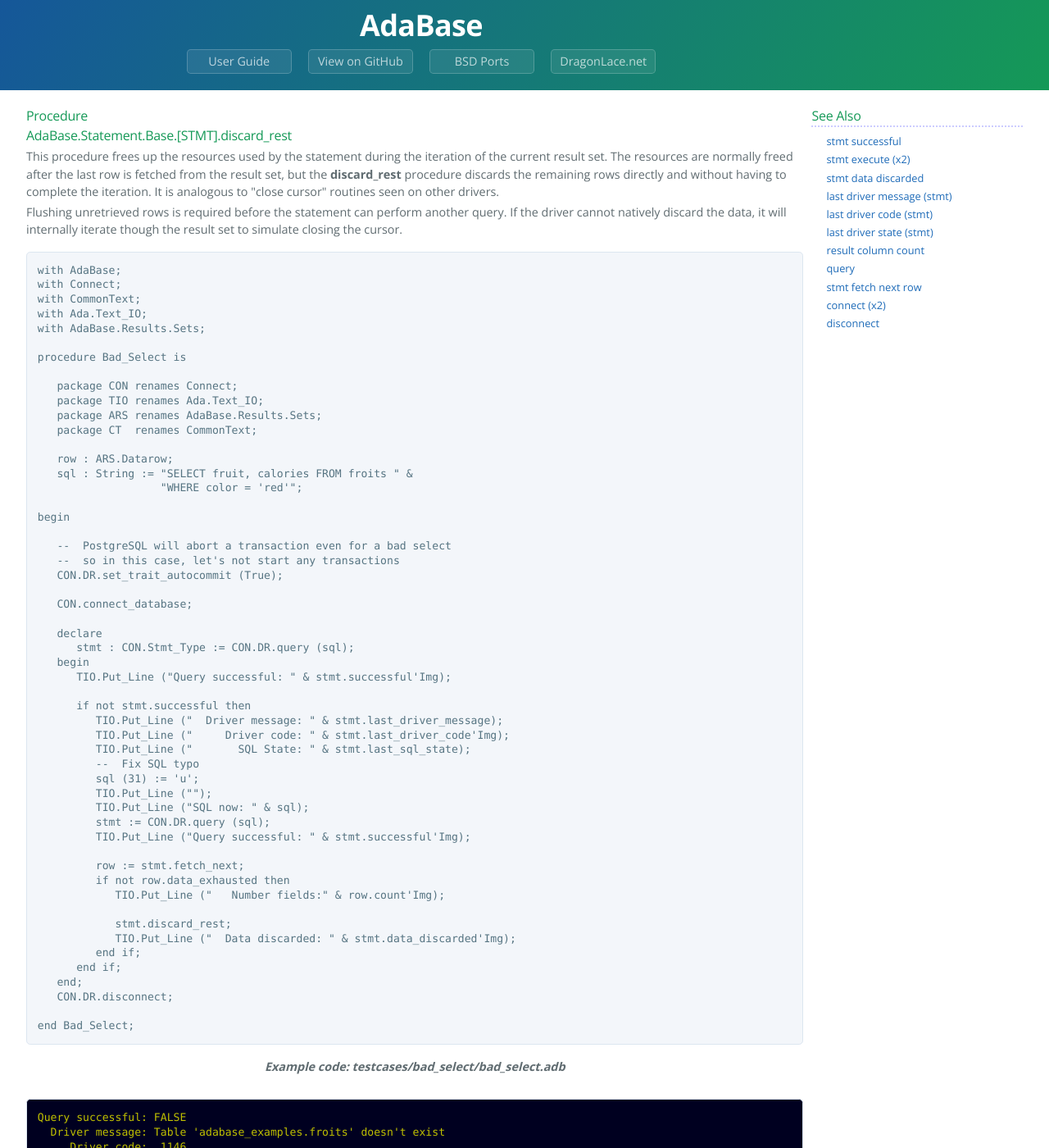
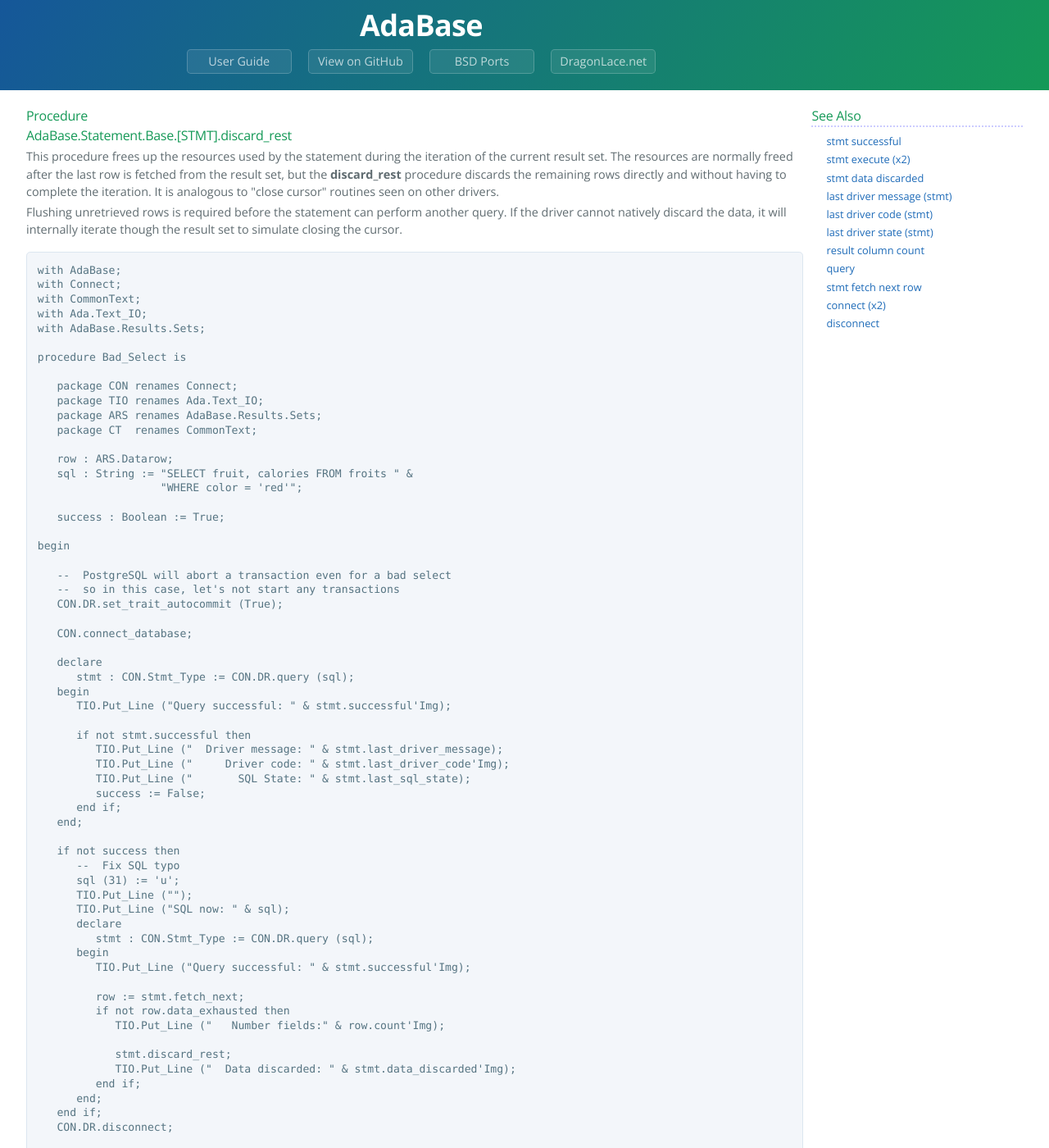
Before and after one commit to jrmarino/AdaBase, a Jekyll site: the page built from stmt_discard_rest.md, in a window 1280 px wide and 1400 px high. Shown: the whole window at 82% size. Built offline with Jekyll 4.4.1, drawn with Linux system fonts in a browser that asks for light colours; some of the changed text lies outside the part shown.

Commit message:
Sync current bad_select test case with docs

```diff
--- a/stmt_discard_rest.md
+++ b/stmt_discard_rest.md
@@ -36,6 +36,8 @@
    sql : String := "SELECT fruit, calories FROM froits " &
                    "WHERE color = 'red'";
 
+   success : Boolean := True;
+
 begin
 
    --  PostgreSQL will abort a transaction even for a bad select
@@ -53,11 +55,18 @@
          TIO.Put_Line ("  Driver message: " & stmt.last_driver_message);
          TIO.Put_Line ("     Driver code: " & stmt.last_driver_code'Img);
          TIO.Put_Line ("       SQL State: " & stmt.last_sql_state);
-         --  Fix SQL typo
-         sql (31) := 'u';
-         TIO.Put_Line ("");
-         TIO.Put_Line ("SQL now: " & sql);
-         stmt := CON.DR.query (sql);
+         success := False;
+      end if;
+   end;
+
+   if not success then
+      --  Fix SQL typo
+      sql (31) := 'u';
+      TIO.Put_Line ("");
+      TIO.Put_Line ("SQL now: " & sql);
+      declare
+         stmt : CON.Stmt_Type := CON.DR.query (sql);
+      begin
          TIO.Put_Line ("Query successful: " & stmt.successful'Img);
 
          row := stmt.fetch_next;
@@ -67,8 +76,8 @@
             stmt.discard_rest;
             TIO.Put_Line ("  Data discarded: " & stmt.data_discarded'Img);
          end if;
-      end if;
-   end;
+      end;
+   end if;
    CON.DR.disconnect;
 
 end Bad_Select;
```
